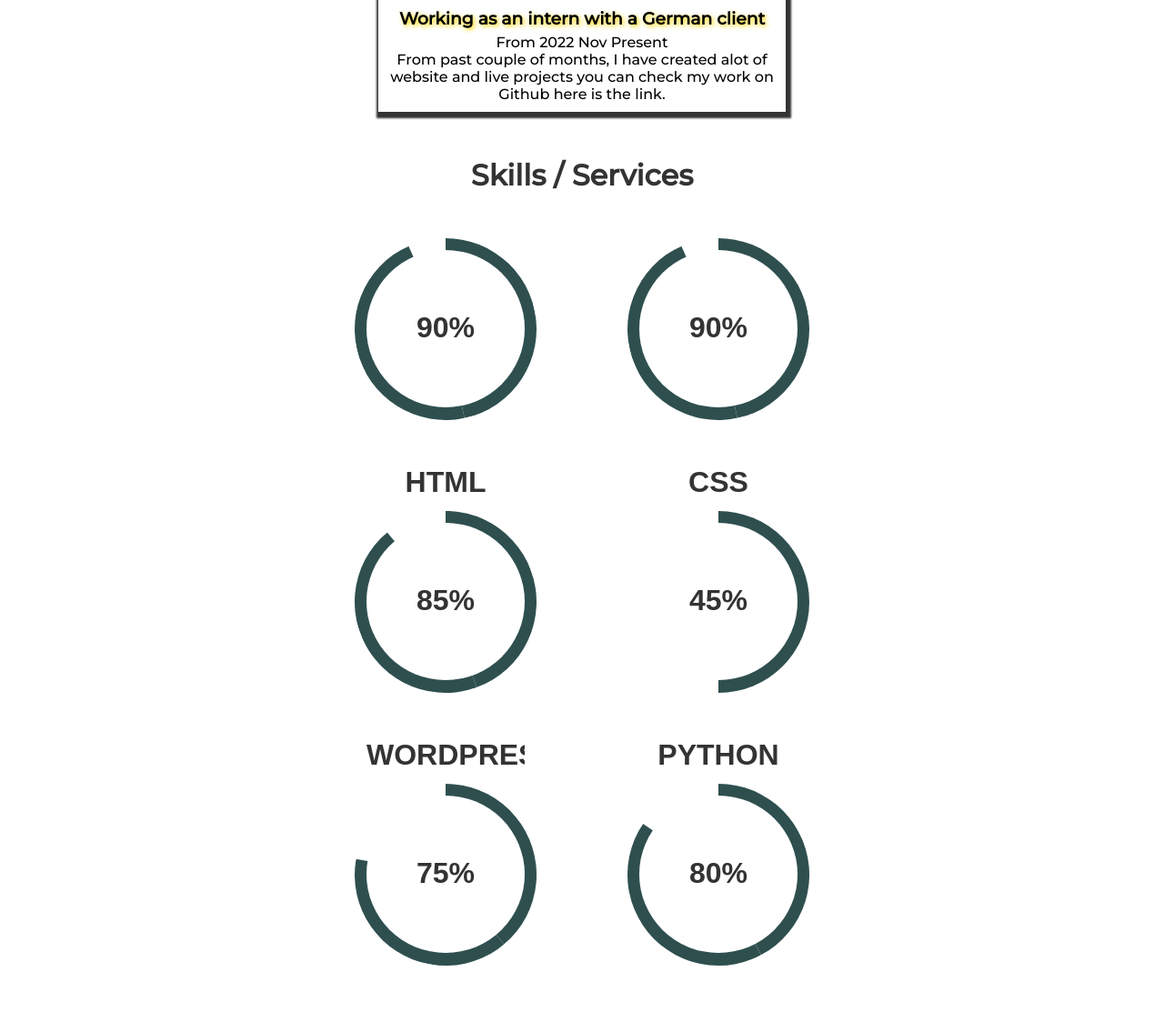
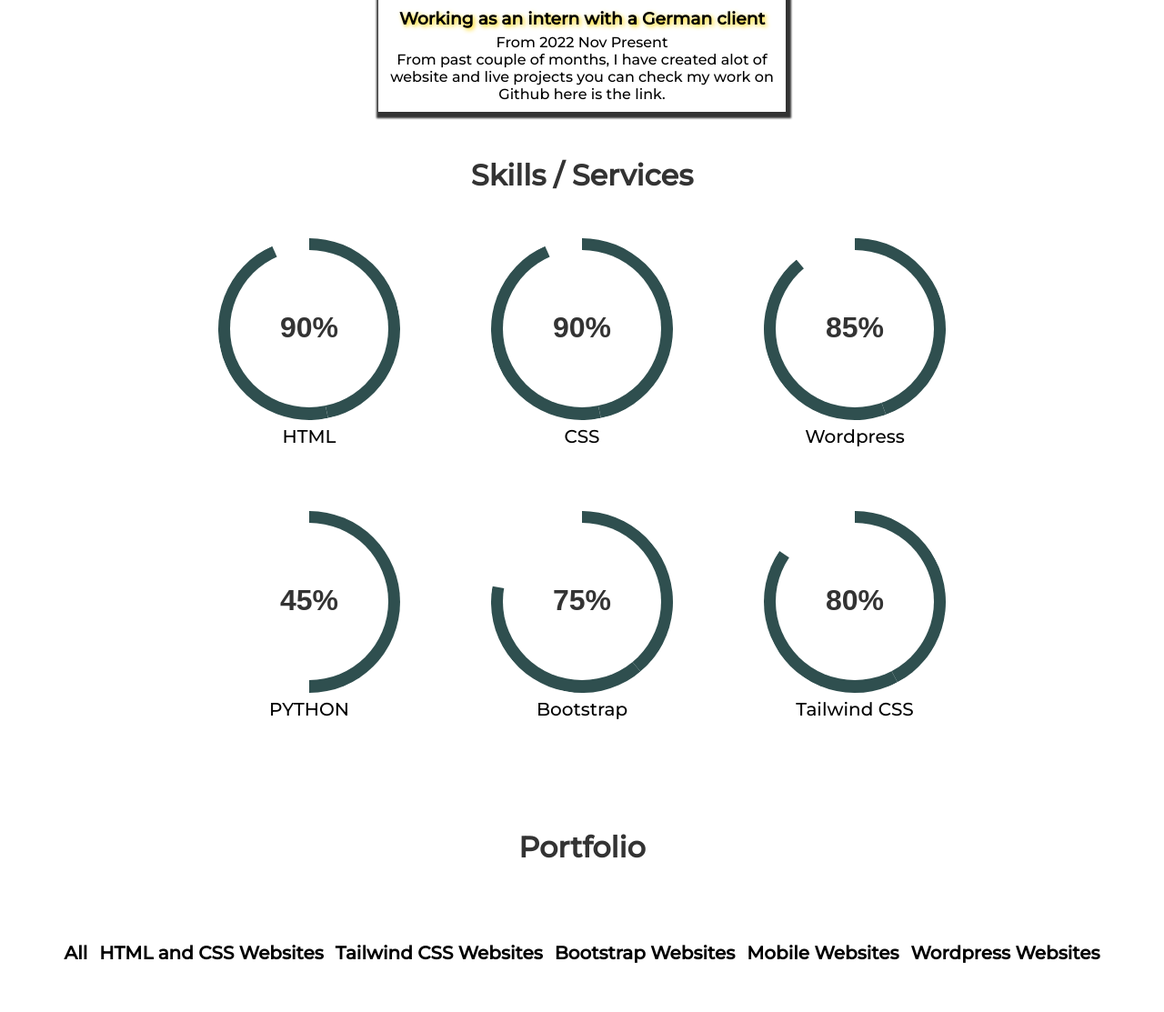
Before and after one commit to mghazidev/html-css-websites, a PHP site: page /personal-website/index.html in a window 1280 px wide. Shown: the part 1312-2425 px from the top of the page at 91% size. Run offline with PHP 8.4, Linux system fonts and the light colour scheme; some libraries are stand-ins or nearby versions.

Commit message:
mghazidev.com

```diff
--- a/personal-website/css/styles.css
+++ b/personal-website/css/styles.css
@@ -410,6 +410,7 @@ body {
     margin-top: 5px;
   }
 
+
   #skills h2 {
     text-align: center;
     margin-top: 50px;
@@ -421,7 +422,7 @@ body {
   }
 
   .progress {
-    width: 60%;
+    width: 70%;
     margin: auto;
     display: flex;
     flex-wrap: wrap;
@@ -436,6 +437,26 @@ body {
     height: 200px;
     background: #fff;
     border-radius: 50%;
+  }
+
+  .cont {
+    display: flex;
+    flex-wrap: wrap;
+    width: 100%;
+    justify-content: center;
+    height: 230px;
+    align-items: flex-end;
+  }
+
+  .cont1 {
+    flex-basis: 100%;
+    flex-wrap: wrap;
+    flex-direction: column;
+  }
+
+  .cont1 p {
+    font-size: 20px;
+    text-align: center;
   }
 
 
@@ -584,19 +605,6 @@ body {
     font-weight: 700;
     font-size: 2em;
     font-family: sans-serif;
-  }
-
-  .cont {
-    display: flex;
-    flex-wrap: wrap;
-    flex-direction: column;
-    width: 100%;
-    overflow: auto;
-  }
-
-  .cont p {
-    margin: 0;
-    flex-wrap: wrap;
   }
 
 
--- a/personal-website/index.html
+++ b/personal-website/index.html
@@ -1,5 +1,6 @@
 <!DOCTYPE html>
 <html lang="en">
+
 <head>
     <meta charset="UTF-8">
     <meta http-equiv="X-UA-Compatible" content="IE=edge">
@@ -72,7 +73,8 @@
 
             <div class="col-1">
                 <p>I love IT and I'm fascinated by technology. I'm always seeking to learn and stay updated with
-                    industry advancements. My interest in IT showcases my innovation and adaptability.I love IT and I'm fascinated by technology. </p>
+                    industry advancements. My interest in IT showcases my innovation and adaptability.I love IT and I'm
+                    fascinated by technology. </p>
                 <ul>
                     <li><a href="#"> Hi my self Ghazi.</a></li>
                     <li><a href="#"> I'm Web Developer</a></li>
@@ -126,9 +128,12 @@
                         <div class="fill-1"></div>
                     </div>
                     <div class="inside1"><span>90%</span>
+
+                    </div>
+                </div>
                 <div class="cont">
+                    <div class="cont1">
                         <p>HTML </p>
-                        </div>
                     </div>
                 </div>
             </div>
@@ -145,9 +150,11 @@
                         <div class="fill-2"></div>
                     </div>
                     <div class="inside2">90%
+                    </div>
+                </div>
                 <div class="cont">
+                    <div class="cont1">
                         <p>CSS</p>
-                    </div>
                     </div>
                 </div>
             </div>
@@ -164,10 +171,11 @@
                         <div class="fill-3"></div>
                     </div>
                     <div class="inside3">85%
-
+                    </div>
+                </div>
                 <div class="cont">
-                        <p>WORDPRESS</p>
-                    </div>
+                    <div class="cont1">
+                        <p>Wordpress</p>
                     </div>
                 </div>
             </div>
@@ -183,9 +191,11 @@
                         <div class="fill-4"></div>
                     </div>
                     <div class="inside4">45%
+                    </div>
+                </div>
                 <div class="cont">
+                    <div class="cont1">
                         <p>PYTHON</p>
-                    </div>
                     </div>
                 </div>
             </div>
@@ -201,9 +211,11 @@
                         <div class="fill-5"></div>
                     </div>
                     <div class="inside5">75%
+                    </div>
+                </div>
                 <div class="cont">
-                        <p>Tailwind-CSS</p>
-                    </div>
+                    <div class="cont1">
+                        <p>Bootstrap</p>
                     </div>
                 </div>
             </div>
@@ -219,15 +231,15 @@
                         <div class="fill-6"></div>
                     </div>
                     <div class="inside6">80%
+                    </div>
+                </div>
                 <div class="cont">
-                        <p>BOOTSTRAP</p>
+                    <div class="cont1">
+                        <p>Tailwind CSS</p>
                     </div>
                 </div>
             </div>
         </div>
-        </div>
-
-    </section>
     <section id="portfolio">
         <h2>Portfolio</h2>
         <div class="projects-section">
@@ -344,7 +356,8 @@
                     <h3>Contact me</h3>
                     <p>I'm open for any suggestion, help or just to have a chat.</p>
                     <div class="info">
-                    <i class="fa-solid fa-location-dot"></i><span>Address: <p>Gulshan-e-Hadeed, Karachi, Pakistan.</p>
+                        <i class="fa-solid fa-location-dot"></i><span>Address: <p>Gulshan-e-Hadeed, Karachi, Pakistan.
+                            </p>
                         </span>
                     </div>
                     <div class="info">
```
Lines whose indentation alone changed are shown as unchanged.
